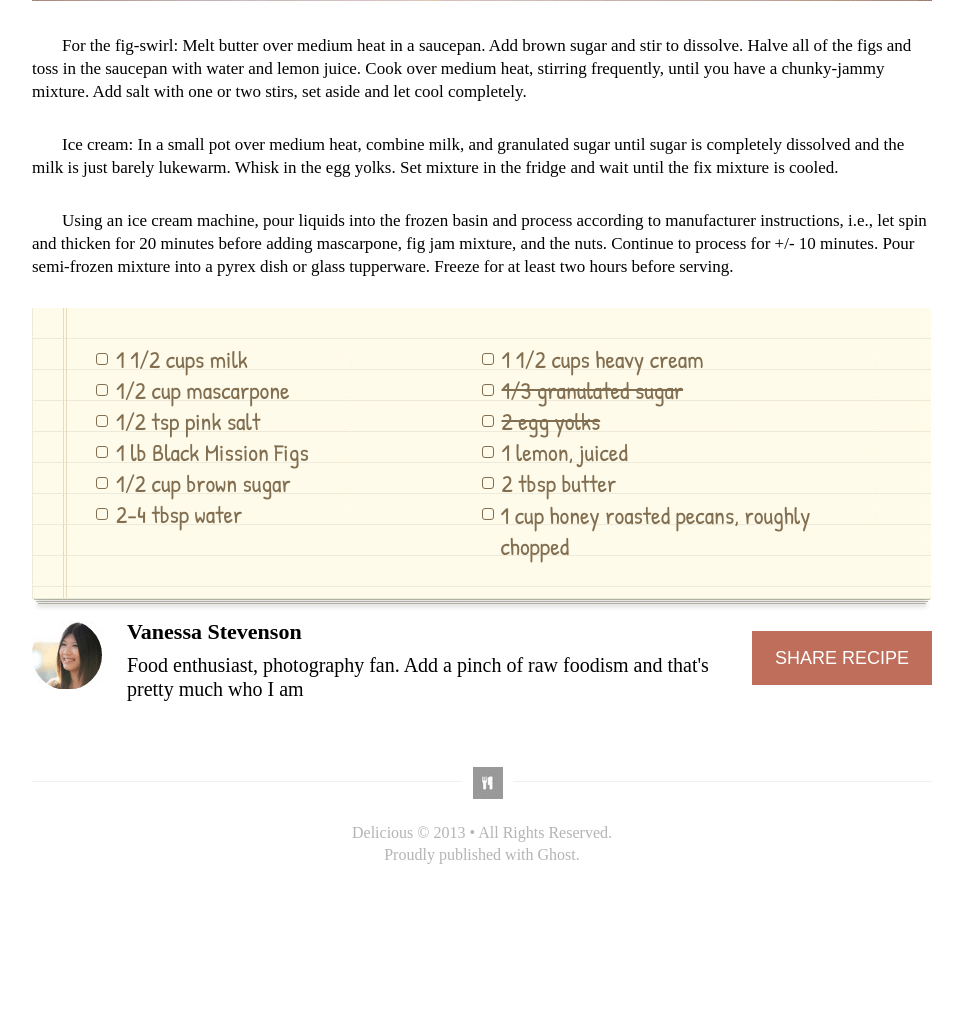
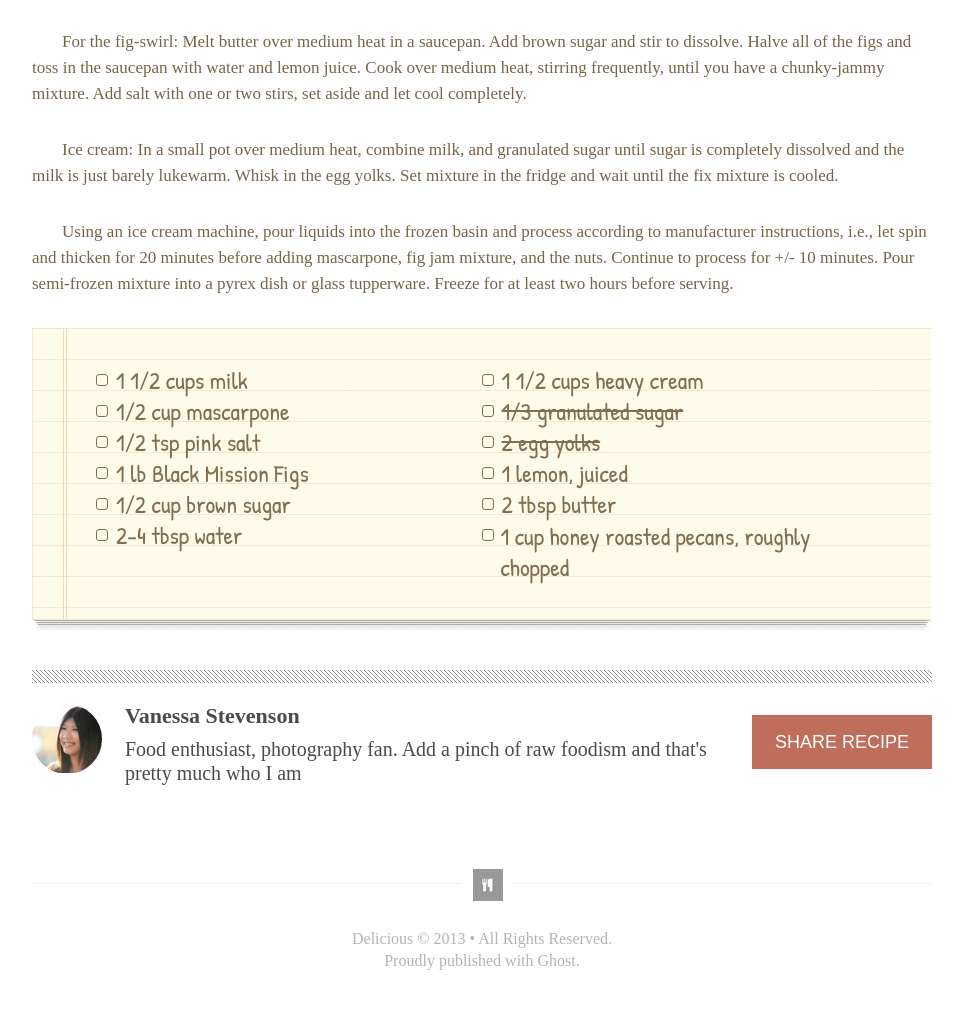
Before and after one commit to ksmith10309/chocolate-pizza, a plain HTML site: page index.html in a window 1280 px wide. Shown: the part 875-1884 px from the top of the page, without its empty margins (138-1101 px from the left). Before the commit the page ends 1776 px from the top, so only its background shows below. Drawn offline with nearby package versions, Linux system fonts and the light colour scheme; a web font is replaced by a local one.

Commit message:
Add borders with slashes to page

```diff
--- a/css/style.css
+++ b/css/style.css
@@ -1,5 +1,5 @@
 body {
-    margin: 35px 170px;
+    margin: 28px 170px;
 }
 
 header {
@@ -16,14 +16,14 @@ header {
 
 .food {
     display: block;
-    font-size: 10px;
+    font-size: 11px;
     margin-left: 10px;
     font-family: 'Roboto Mono', 'monospace';
 }
 
 .icon-div {
     float: right;
-    margin-top: 10px;
+    margin-top: 16px;
 }
 
 header div {
@@ -39,13 +39,14 @@ header div {
 }
 
 main {
-    margin-top: 100px;
+    margin-top: 30px;
     width: 900px;
 }
 
 h1 {
     font-family: 'Fjalla One', sans-serif;
     font-size: 40px;
+    margin-top: 60px;
 }
 
 .posted-div {
@@ -53,6 +54,7 @@ h1 {
     font-family: 'IBM Plex Sans Condensed', sans-serif;
     font-size: 13px;
     color: rgb(150, 150, 150);
+    line-height: 25px;
 }
 
 .print-div {
@@ -61,21 +63,24 @@ h1 {
     font-family: 'IBM Plex Sans Condensed', sans-serif;
     font-size: 13px;
     color: rgb(150, 150, 150);
+    line-height: 25px;
 }
 
 .choco {
-    margin-top: 30px;
+    margin-top: 23px;
 }
+
 .text {
     text-indent: 30px;
-    font-size: 18px;
+    color: rgb(120, 100, 70);
 }
 
 .text p {
-    margin-top: 30px;
+    padding-top: 26px;
+    padding-bottom: 4px;
     font-family: 'Inika', serif;
     font-size: 17px;
-    line-height: 23px;
+    line-height: 26px;
 }
 
 .column {
@@ -103,10 +108,12 @@ input {
 }
 
 .ingredients {
-    margin-top: 30px;
+    margin-top: 27px;
     position: relative;
     font-size: 24px;
     line-height: 31px;
+    margin-bottom: 28px;
+    border-top: 1px solid rgb(240, 230, 220);
 }
 
 form {
@@ -129,16 +136,18 @@ span.relative {
 
 .author {
     position: relative;
+    margin-top: 22px;
 }
 
 .author div {
     display: inline-block;
+    color: rgb(75,75,75);
 }
 
 .name-div {
     vertical-align: top;
     width: 600px;
-    margin-left: 20px;
+    margin-left: 18px;
 }
 
 .name {
@@ -167,10 +176,12 @@ button {
 
 footer {
     width: 900px;
-    margin-top: 80px;
+    margin-top: 98px;
     border-top: 1px solid rgb(240,240,240);
-    padding-top: 40px;
+    padding-top: 44px;
     color: rgb(180,180,180);
+    margin-bottom: 71px;
+    font-size: 16px;
 }
 
 footer span {
@@ -182,10 +193,23 @@ footer span {
 .bottom-img {
     position: absolute;
     left: 430px;
-    top: 145px;
+    top: 163px;
     background-color: white;
 }
 
 .bottom-img img {
     margin: 0px 10px;
 }
+
+/*
+.slash-border {
+    background: repeating-linear-gradient(45deg, transparent, transparent 2px, rgb(150,150,150) 2px, rgb(150,150,150) 3px, transparent 3px, transparent 5px, rgb(150,150,150) 5px, rgb(150,150,150) 6px);
+    height: 12px;
+}
+*/
+
+.slash-border {
+    background-image: linear-gradient(45deg, transparent, transparent 40%, rgb(150,150,150) 40%, rgb(150,150,150) 60%, transparent 60%);
+    background-size: 4px 4px;
+    height: 13px;
+}
--- a/index.html
+++ b/index.html
@@ -43,6 +43,7 @@
       </div>
     </header>
     <main>
+      <div class="slash-border"></div>
       <h1>Chocolate Pizza</h1>
       <div class="posted-div">
         <span class="left">POSTED ON 15 DEC 2013 / DESSERTS</span>
@@ -80,6 +81,9 @@
           </div>
         </form>
       </div>
+
+      <div class="slash-border"></div>
+
       <div class="author">
         <div class="img-div">
           <img src="img/van-pic.png">
```
